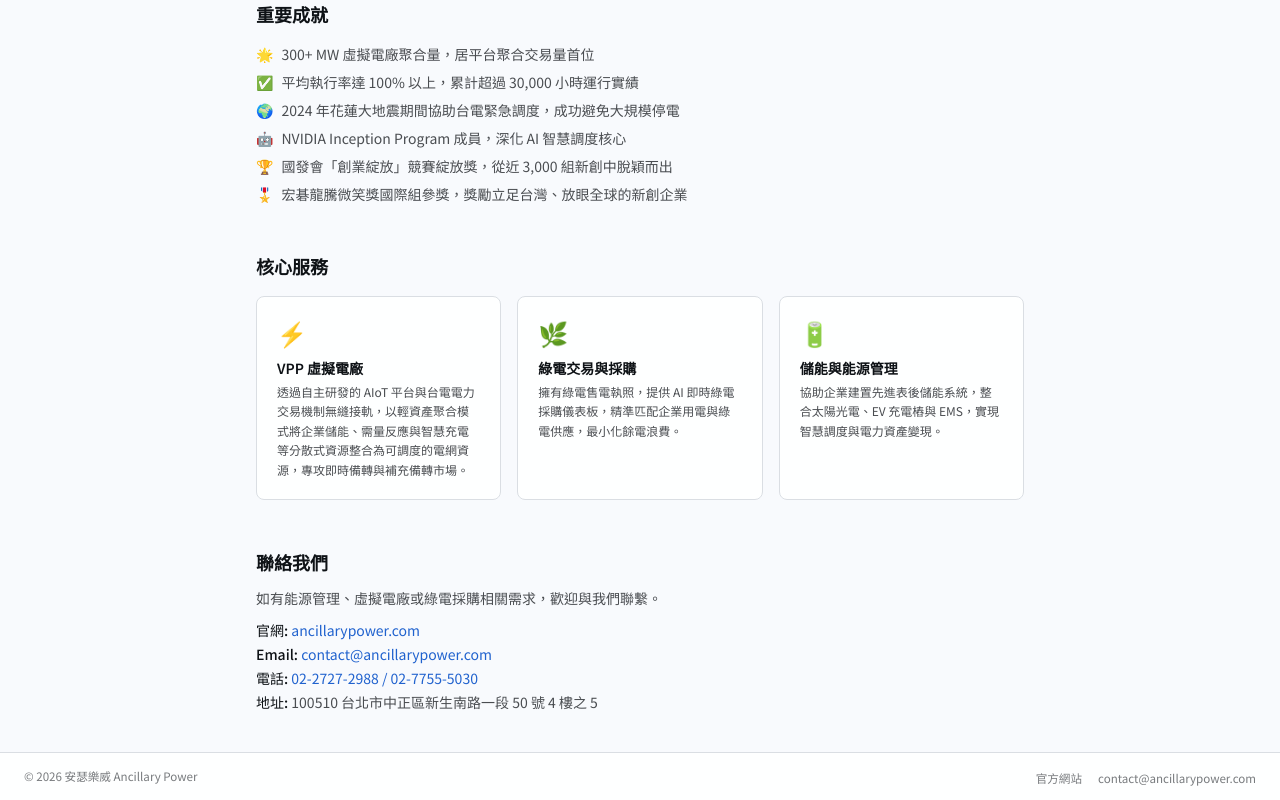
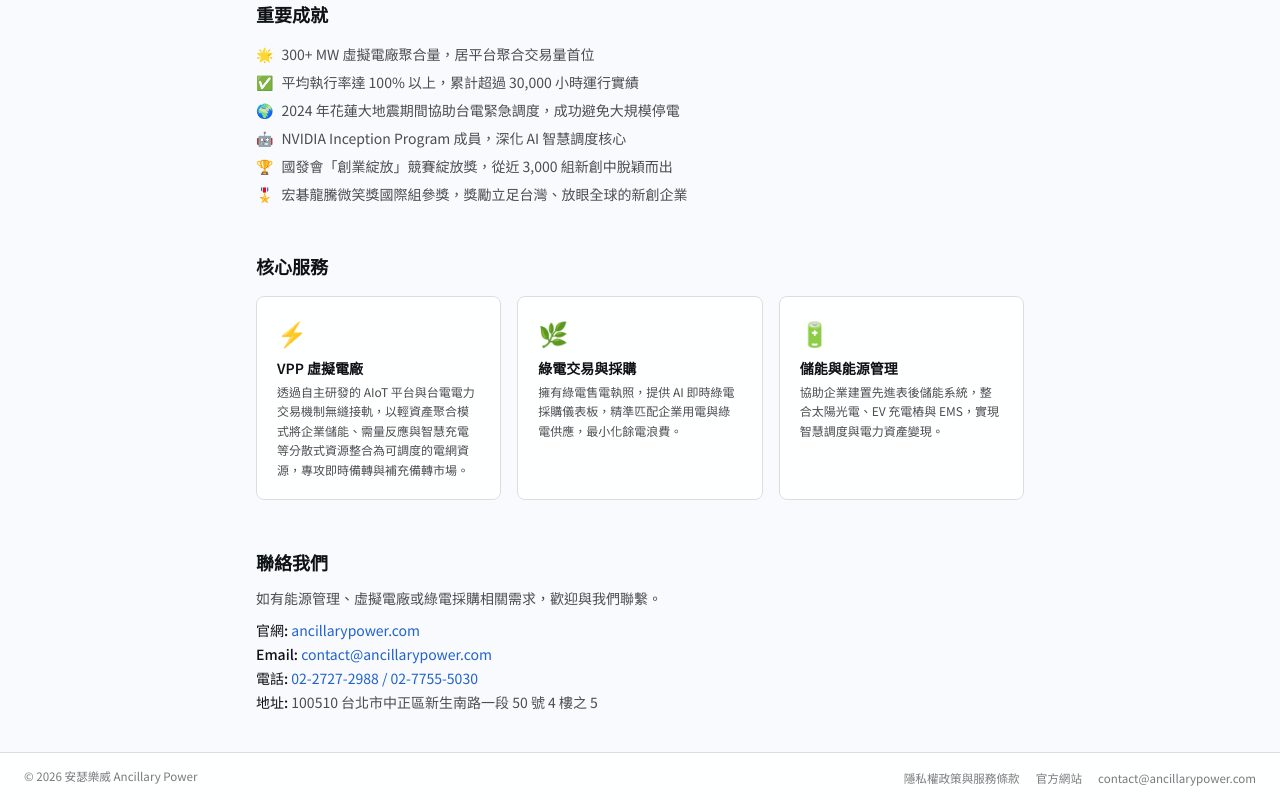
Before and after one commit to ancillarypower/official-site, a React (Vite) app: page /about in a window 1280 px wide. Shown: the part 563-1363 px from the top of the page. Built offline with nearby package versions, Linux system fonts and the light colour scheme; no server answers.

Commit message:
feat(legal): add Privacy & Terms link to Footer

```diff
--- a/src/components/layout/Footer.tsx
+++ b/src/components/layout/Footer.tsx
@@ -1,3 +1,4 @@
+import { Link } from "react-router-dom";
 import { useI18n } from "@/context/I18nContext";
 
 export function Footer() {
@@ -8,6 +9,14 @@ export function Footer() {
       <div className="flex w-full flex-wrap items-center gap-6">
         <span className="text-[0.725rem] text-tertiary">{t("footer_text")}</span>
         <ul className="ml-auto flex list-none gap-4">
+          <li>
+            <Link
+              to="/legal"
+              className="text-[0.725rem] text-tertiary transition-colors hover:text-primary"
+            >
+              {t("legal_footer_link")}
+            </Link>
+          </li>
           <li>
             <a
               href="https://www.ancillarypower.com"
```
